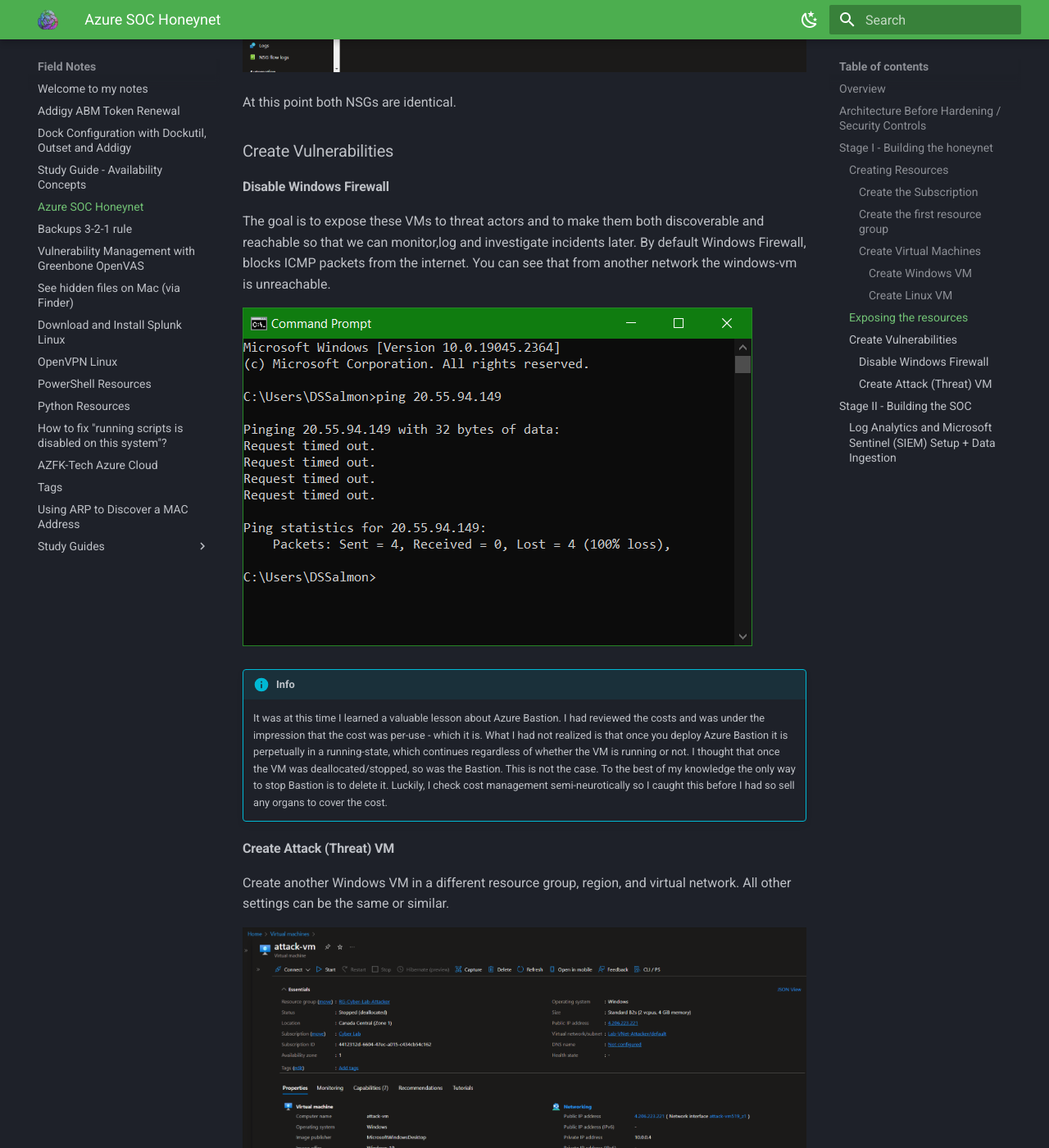
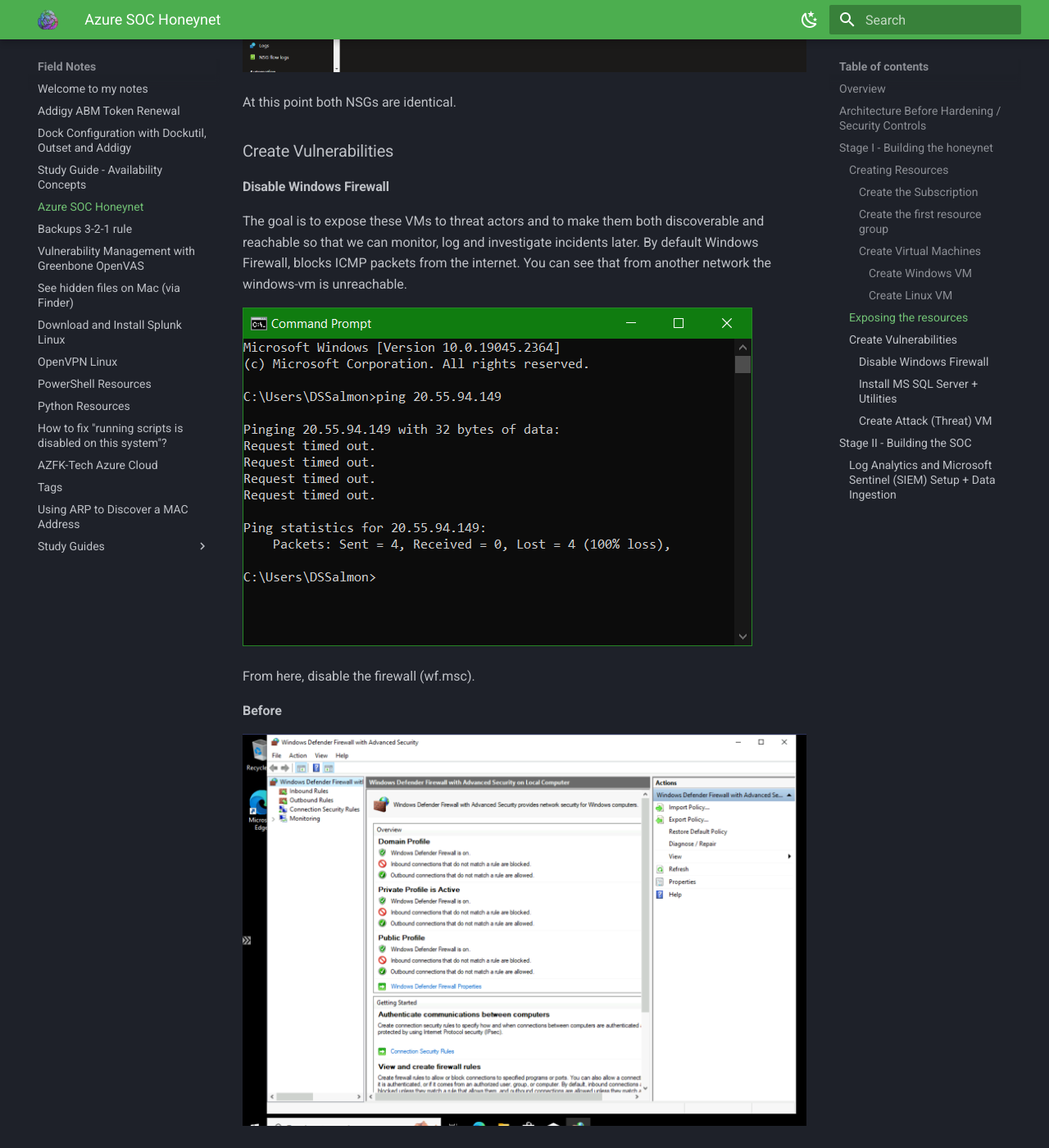
Before and after one commit to damitasalmon/field-notes, an MkDocs documentation site: the page built from docs/azure-soc-honeynet.md, in a window 1280 px wide and 1400 px high, scrolled down 13910 px. Shown: the whole window at 82% size. Built offline with MkDocs 1.6.1 and Material for MkDocs 9.7.7, drawn with Linux system fonts in a browser that asks for light colours; some of the changed text lies outside the part shown.

Commit message:
Add firewall section

```diff
--- a/docs/azure-soc-honeynet.md
+++ b/docs/azure-soc-honeynet.md
@@ -151,35 +151,41 @@
 
 #### Disable Windows Firewall
 
-The goal is to expose these VMs to threat actors and to make them both discoverable and reachable so that we can monitor,log and investigate incidents later. By default Windows Firewall, blocks ICMP packets from the internet. You can see that from another network the windows-vm is unreachable.
+The goal is to expose these VMs to threat actors and to make them both discoverable and reachable so that we can monitor, log and investigate incidents later. By default Windows Firewall, blocks ICMP packets from the internet. You can see that from another network the windows-vm is unreachable.
 
 ![Ping Windows VM with Firewall ON](assets/images/soc-honeynet/ping-win-vm-before-firewall-change.png)
 
-<!--
+From here, disable the firewall (wf.msc).
+
+**Before**
+
+![Windows Firewall Before](assets/images/soc-honeynet/windows-vm-firewall-before.png)
+
+
+**After**
+![Windows Firewall After](assets/images/soc-honeynet/windows-vm-firewall-after-disable.png)
+
+
 #### Install MS SQL Server + Utilities
 
-Install SQL Server Evaluation and create a default user, then install SSMS (SQL Server Management Studio).
+Next, install SQL Server Evaluation and create a default user, then install SSMS (SQL Server Management Studio).
 
 Enable logging for SQL Server.
 
 Test SQL logging to make sure it’s working properly
 
+<!--
 Test ping linux-vm
 
 Log into linux-vm via SSH
 
-#### Enable SQL Server Logging
 
 
-
-Ping linux-vm
-
-Login to linux-vm
 
  -->
 
 !!! info
-    It was at this time I learned a valuable lesson about Azure Bastion. I had reviewed the costs and was under the impression that the cost was per-use - which it is. What I had not realized is that once you deploy Azure Bastion it is perpetually in a running-state, which continues regardless of whether the VM is running or not. I thought that once the VM was deallocated/stopped, so was the Bastion. This is not the case. To the best of my knowledge the only way to stop Bastion is to delete it. Luckily, I check cost management semi-neurotically so I caught this before I had so sell any organs to cover the cost.
+    It was at this time I learned a valuable lesson about Azure Bastion. I was under the impression that the cost was per-use - what I had not realized is that once you deploy Azure Bastion it is perpetually in a running-state. I thought that once the VM was deallocated/stopped, so was the Bastion. This is not the case. To the best of my knowledge the only way to stop Bastion is to delete it. Luckily, I check cost management semi-neurotically so I caught this before I had so sell any organs.
 
 #### Create Attack (Threat) VM
 
```
Also changed, not shown: docs/assets/images/soc-honeynet/windows-vm-firewall-before.png (added).
